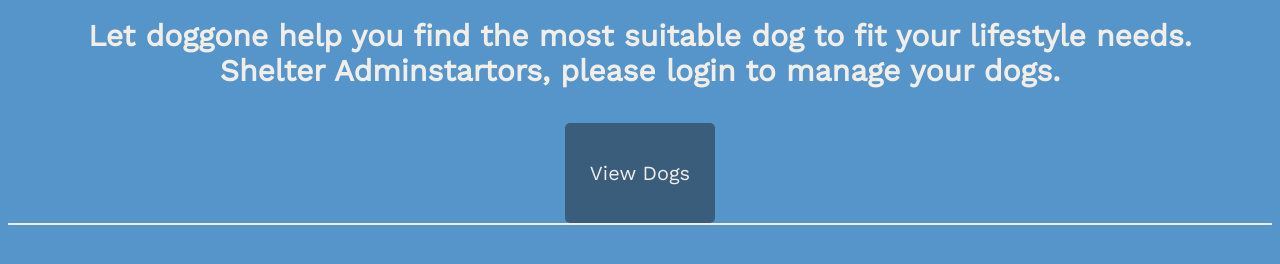
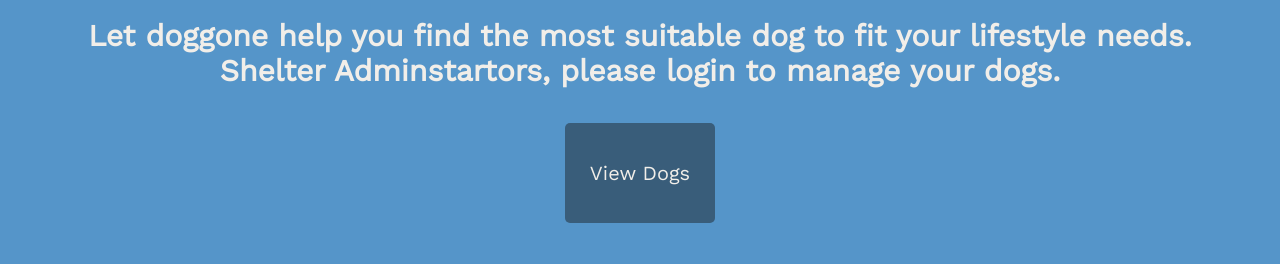
Before and after one commit to sesham18/DogApp, a website: page public/index.html in a window 1280 px wide. Shown: the part 162-426 px from the top of the page. Drawn offline with nearby package versions, Linux system fonts and the light colour scheme.

Commit message:
added css changes

```diff
--- a/public/index.css
+++ b/public/index.css
@@ -189,10 +189,6 @@ img.center {
 
 }
 
-.dog-db-boxes{
-    border: 1px solid;
-}
-
 .dog-db-addition{
     text-align: center;
     font-size: 15px;
```
